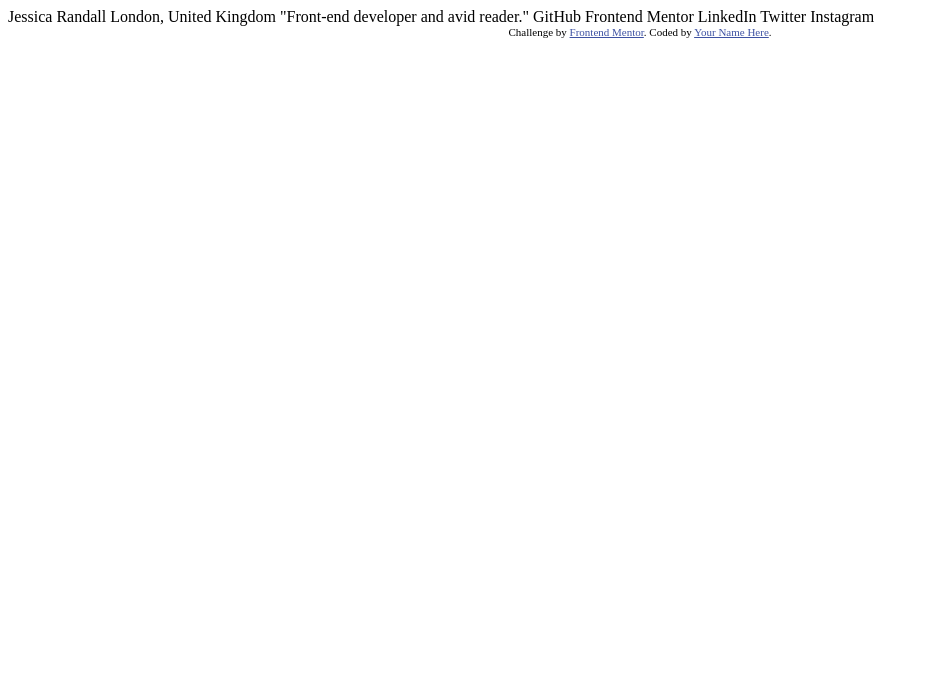
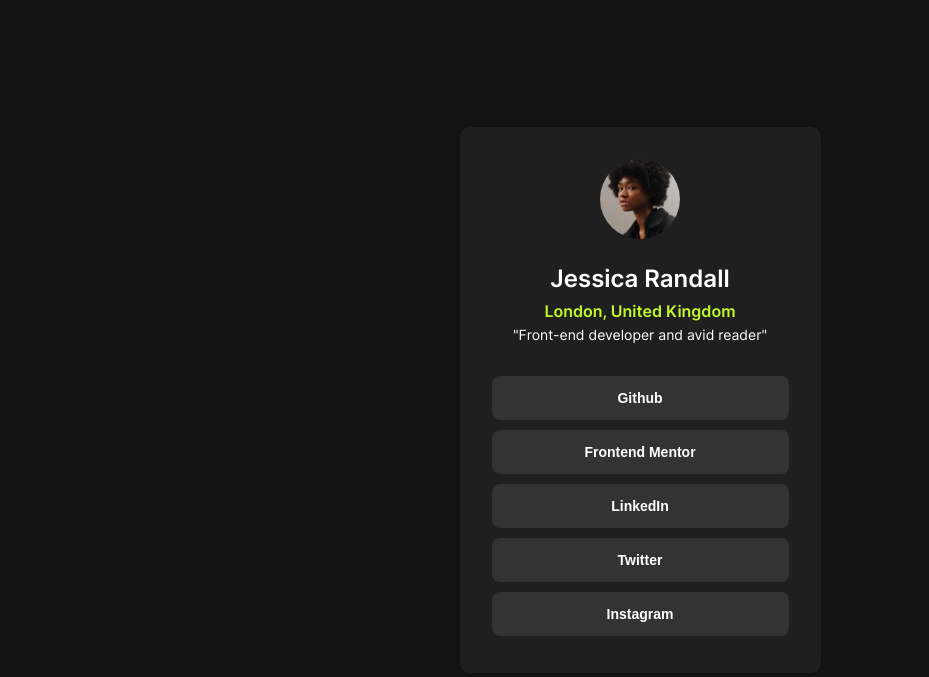
Before and after one commit to Shahbaz7307/social-links-profile-main, a plain HTML site: page index.html in a window 1280 px wide. Shown: the whole page, without its empty margins (0-929 px from the left). Drawn offline with Linux system fonts and the light colour scheme.

Commit message:
Social Links Profile Card

```diff
--- a/index.html
+++ b/index.html
@@ -1,34 +1,39 @@
 <!DOCTYPE html>
 <html lang="en">
   <head>
-  <meta charset="UTF-8">
-  <meta name="viewport" content="width=device-width, initial-scale=1.0"> <!-- displays site properly based on user's device -->
+    <meta charset="UTF-8" />
+    <meta name="viewport" content="width=device-width, initial-scale=1.0" />
+    <link rel="stylesheet" href="/styles.css" />
 
-  <link rel="icon" type="image/png" sizes="32x32" href="./assets/images/favicon-32x32.png">
+    <link
+      rel="icon"
+      type="image/png"
+      sizes="32x32"
+      href="./assets/images/favicon-32x32.png"
+    />
 
     <title>Frontend Mentor | Social links profile</title>
-
-  <!-- Feel free to remove these styles or customise in your own stylesheet 👍 -->
-  <style>
-    .attribution { font-size: 11px; text-align: center; }
-    .attribution a { color: hsl(228, 45%, 44%); }
-  </style>
   </head>
   <body>
-
-  Jessica Randall
-  London, United Kingdom
-  "Front-end developer and avid reader."
-
-  GitHub
-  Frontend Mentor
-  LinkedIn
-  Twitter
-  Instagram
-
-  <div class="attribution">
-    Challenge by <a href="https://www.frontendmentor.io?ref=challenge" target="_blank">Frontend Mentor</a>.
-    Coded by <a href="#">Your Name Here</a>.
+    <div class="container">
+      <div class="card">
+        <div class="card-header">
+          <img
+            src="./assets/images/avatar-jessica.jpeg"
+            alt="Profile picture"
+          />
+          <h1>Jessica Randall</h1>
+          <h3>London, United Kingdom</h3>
+          <p>"Front-end developer and avid reader"</p>
+          <div class="social-links">
+            <button>Github</button>
+            <button>Frontend Mentor</button>
+            <button>LinkedIn</button>
+            <button>Twitter</button>
+            <button>Instagram</button>
+          </div>
+        </div>
+      </div>
     </div>
   </body>
 </html>
--- /dev/null
+++ b/styles.css
@@ -0,0 +1,106 @@
+@font-face {
+  font-family: "Inter";
+  src: url("assets/fonts/Inter-VariableFont_slnt,wght.ttf")
+    format("truetype-variations");
+  font-weight: 100 900;
+  font-style: normal;
+}
+
+:root {
+  --green: hsl(75, 94%, 57%);
+  --white: hsl(0, 0%, 100%);
+  --grey-700: hsl(0, 0%, 20%);
+  --grey-800: hsl(0, 0%, 12%);
+  --grey-900: hsl(0, 0%, 8%);
+}
+
+body {
+  font-family: "Inter", sans-serif;
+}
+
+* {
+  margin: 0;
+  padding: 0;
+  box-sizing: border-box;
+}
+
+.container {
+  background-color: var(--grey-900);
+  display: flex;
+  align-items: center;
+  justify-content: center;
+  height: 100vh;
+}
+
+.card {
+  background-color: var(--grey-800);
+  border-radius: 10px;
+  box-shadow: 0 0 10px 0 rgba(0, 0, 0, 0.1);
+  padding: 2rem;
+  max-width: 361px;
+  width: 100%;
+}
+
+.card-header {
+  display: flex;
+  flex-direction: column;
+  align-items: center;
+  justify-content: center;
+}
+
+.card-header img {
+  border-radius: 50%;
+  width: 80px;
+  aspect-ratio: 1/1;
+  display: block;
+  margin-bottom: 20px;
+}
+
+.card-header h1 {
+  font-size: 24px;
+  font-weight: 600;
+  line-height: 40px;
+  color: var(--white);
+}
+
+.card-header h3 {
+  font-size: 16px;
+  font-weight: 600;
+  line-height: 24px;
+  color: var(--green);
+}
+
+.card-header p {
+  font-size: 14px;
+  font-weight: 400;
+  line-height: 24px;
+  color: var(--white);
+}
+
+.social-links {
+  display: flex;
+  flex-direction: column;
+  align-items: center;
+  justify-content: center;
+  width: 100%;
+  margin-top: 1.5rem;
+}
+
+.social-links button {
+  background-color: var(--grey-700);
+  border: none;
+  border-radius: 8px;
+  padding: 10px 20px;
+  margin: 5px 0;
+  width: 100%;
+  font-size: 14px;
+  font-weight: 600;
+  line-height: 24px;
+  color: var(--white);
+  cursor: pointer;
+}
+
+.social-links button:hover {
+  background-color: var(--green);
+  color: var(--grey-900);
+}
```
Lines whose indentation alone changed are shown as unchanged.
